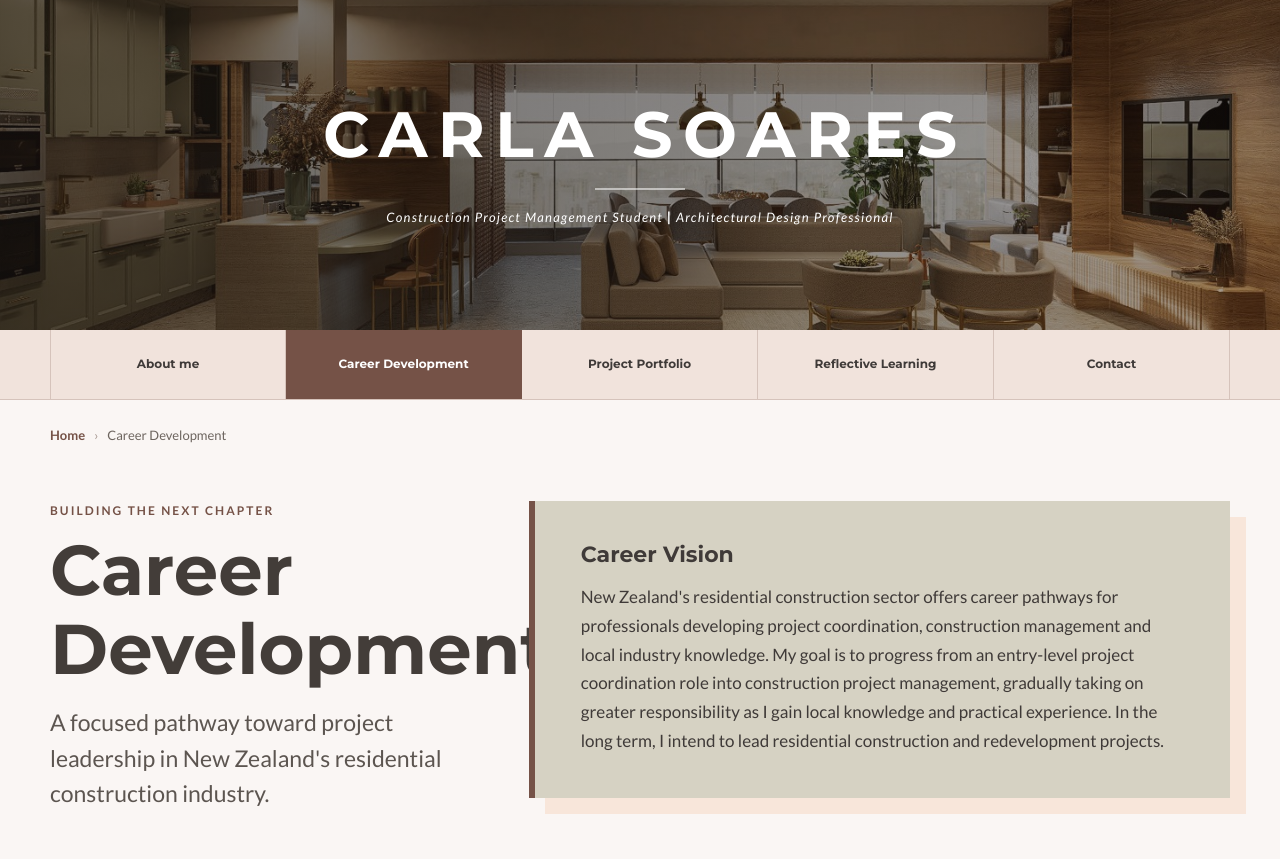
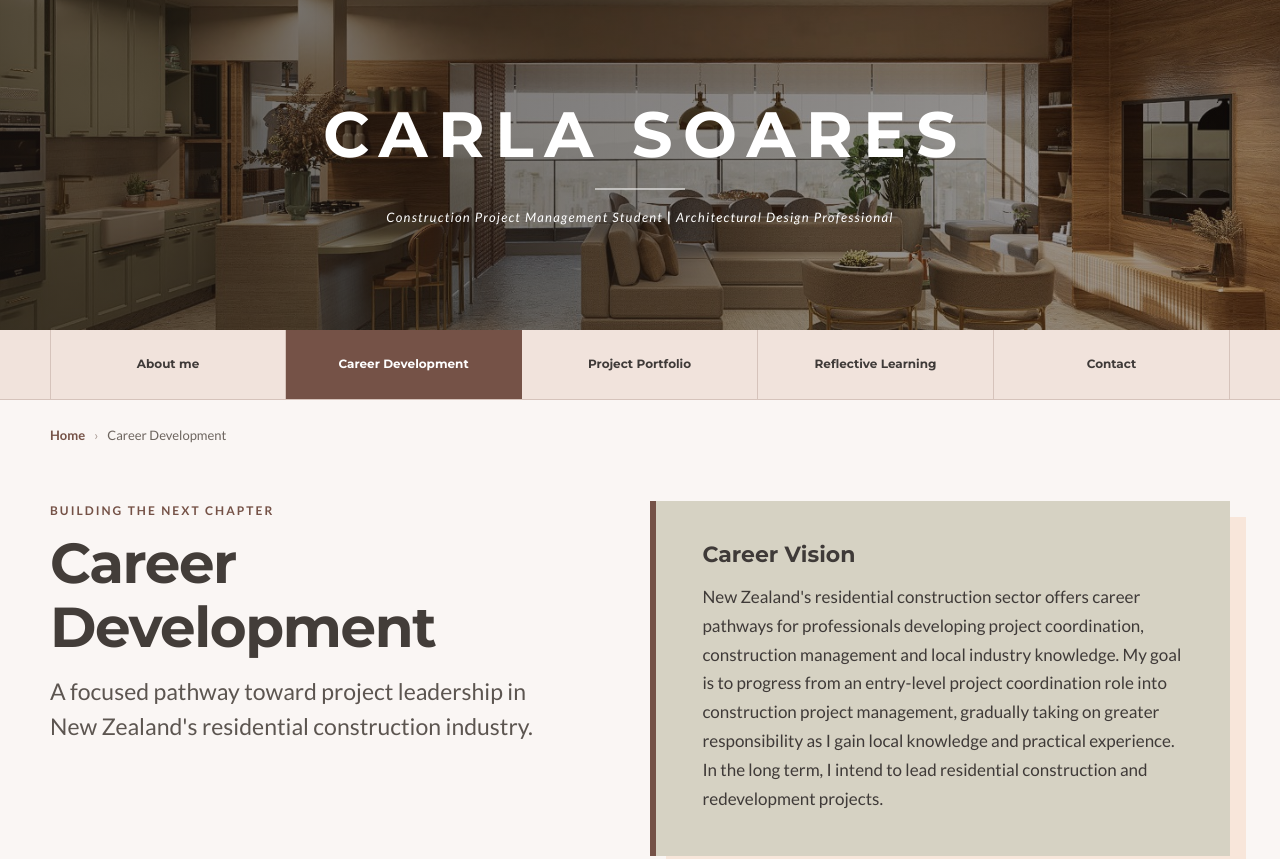
Before and after one commit to carlarochasoares-netizen/carla-soares, a plain HTML site: page career-development.html in a window 1280 px wide. Shown: the top 859 px of the page. Drawn offline with Linux system fonts and the light colour scheme.

Commit message:
Fix Career Development intro spacing

```diff
--- a/career-development.html
+++ b/career-development.html
@@ -11,13 +11,13 @@
   *{box-sizing:border-box}html{scroll-behavior:smooth}body{margin:0;background:var(--bg);color:var(--ink);font-family:'Lato',Arial,sans-serif;line-height:1.7}a{color:inherit;text-decoration:none}img{display:block;max-width:100%}.shell{width:min(1500px,100%);margin:auto;padding-inline:50px}
   .hero{height:330px;position:relative;display:grid;place-items:center;overflow:hidden;background:#40352f}.hero>img{position:absolute;inset:0;width:100%;height:100%;object-fit:cover;object-position:center}.hero:after{content:"";position:absolute;inset:0;background:linear-gradient(90deg,rgba(24,20,18,.64),rgba(24,20,18,.38))}.brand{position:relative;z-index:1;text-align:center;color:white;padding:25px}.brand strong{display:block;font-family:'Montserrat',Arial,sans-serif;font-size:clamp(39px,5vw,68px);line-height:1;letter-spacing:.16em;text-transform:uppercase;margin-left:.16em}.brand i{display:block;font-size:13px;letter-spacing:.1em;margin-top:22px}.brand i:before{content:"";display:block;width:90px;height:2px;background:#fff8;margin:0 auto 16px}
   .menu{height:70px;background:#f1e3dc;display:grid;grid-template-columns:repeat(5,1fr);padding-inline:50px;border-bottom:1px solid var(--line)}.menu a{display:grid;place-items:center;text-align:center;padding:10px;font-family:'Montserrat',Arial,sans-serif;font-size:12px;font-weight:700;border-right:1px solid var(--line);transition:.2s}.menu a:first-child{border-left:1px solid var(--line)}.menu a:hover,.menu a:focus,.menu a[aria-current="page"]{background:var(--accent);color:#fff;outline:none}
-  .crumb{padding-top:24px;font-size:13px;color:var(--muted)}.crumb a{font-weight:700;color:var(--accent)}.crumb span{margin:0 9px;color:#a69790}.intro{padding-top:55px;padding-bottom:65px;display:grid;grid-template-columns:minmax(300px,.75fr) minmax(0,1.25fr);gap:58px;align-items:start}.eyebrow{margin:0 0 10px;text-transform:uppercase;letter-spacing:.17em;font-size:12px;font-weight:700;color:var(--accent)}h1,h2,h3{font-family:'Montserrat',Arial,sans-serif;line-height:1.12}h1{font-size:clamp(42px,5.5vw,76px);margin:0;color:#433d39}h2{font-size:clamp(29px,4vw,48px);margin:0}.lead{font-size:clamp(18px,2vw,23px);line-height:1.55;margin:16px 0 0;color:#5c5550}.vision{background:var(--stone);padding:42px 46px;border-left:6px solid var(--accent);box-shadow:16px 16px 0 var(--peach)}.vision h3{font-size:22px;margin:0 0 15px}.vision p{margin:0;font-size:17px}
+  .crumb{padding-top:24px;font-size:13px;color:var(--muted)}.crumb a{font-weight:700;color:var(--accent)}.crumb span{margin:0 9px;color:#a69790}.intro{padding-top:55px;padding-bottom:65px;display:grid;grid-template-columns:minmax(0,.95fr) minmax(0,1.05fr);gap:76px;align-items:start}.intro>div{min-width:0}.eyebrow{margin:0 0 10px;text-transform:uppercase;letter-spacing:.17em;font-size:12px;font-weight:700;color:var(--accent)}h1,h2,h3{font-family:'Montserrat',Arial,sans-serif;line-height:1.12}h1{font-size:clamp(40px,4.4vw,66px);letter-spacing:-.025em;margin:0;color:#433d39;max-width:100%}h2{font-size:clamp(29px,4vw,48px);margin:0}.lead{font-size:clamp(18px,2vw,23px);line-height:1.55;margin:16px 0 0;color:#5c5550}.vision{background:var(--stone);padding:42px 46px;border-left:6px solid var(--accent);box-shadow:16px 16px 0 var(--peach)}.vision h3{font-size:22px;margin:0 0 15px}.vision p{margin:0;font-size:17px}
   .band{padding-block:76px}.band-stone{background:#e3dfd5}.band-rose{background:#f3e5e0}.band-blue{background:#e4e6eb}.section-head{display:grid;grid-template-columns:150px 1fr;gap:30px;align-items:end;margin-bottom:42px}.section-no{font-family:'Montserrat',Arial,sans-serif;font-weight:800;font-size:13px;letter-spacing:.16em;color:var(--accent);border-bottom:2px solid var(--accent);padding-bottom:10px}.section-head p{margin:12px 0 0;font-style:italic;color:var(--muted);font-size:17px}.section-title{max-width:900px}
   .figure{margin:0}.figure-frame{padding:12px;background:#fff9;border:1px solid var(--line);box-shadow:0 18px 45px rgba(78,63,57,.08);overflow:auto}.figure img{width:100%;height:auto;min-width:760px}.figure figcaption{font-size:13px;color:var(--muted);margin-top:14px;font-style:italic}.statement{margin-top:26px;padding:25px 30px;background:var(--bg);border-left:4px solid var(--accent);font-size:17px;font-style:italic;text-align:center}
   .roadmap-wrap{display:grid;grid-template-columns:minmax(0,1fr);gap:28px}.roadmap-key{display:grid;grid-template-columns:repeat(5,1fr);gap:12px}.step{padding:19px 16px;background:#fff8;border-top:4px solid var(--accent);text-align:center}.step:nth-child(2){border-color:var(--olive)}.step:nth-child(3){border-color:var(--navy)}.step:nth-child(4){border-color:#aa8558}.step:nth-child(5){border-color:#96625d}.step b{display:block;font-family:'Montserrat',Arial,sans-serif;font-size:12px;text-transform:uppercase;letter-spacing:.07em}.step span{font-size:13px;color:var(--muted)}
   .goals-grid{display:grid;grid-template-columns:1fr 1fr;gap:28px}.goal-card{background:#fff8;padding:15px;border:1px solid var(--line);box-shadow:0 16px 40px rgba(78,63,57,.07)}.goal-card header{padding:18px 20px 22px}.goal-card .goal-label{font-size:11px;letter-spacing:.15em;text-transform:uppercase;color:var(--accent);font-weight:700}.goal-card h3{font-size:25px;margin:4px 0 0}.goal-card img{width:100%;height:auto}.goal-card p{font-size:13px;color:var(--muted);font-style:italic;margin:13px 5px 2px}.focus{margin-top:35px;display:grid;grid-template-columns:repeat(4,1fr);gap:14px}.focus div{padding:22px 16px;text-align:center;background:var(--bg)}.focus b{display:block;font-family:'Montserrat',Arial,sans-serif;font-size:13px;text-transform:uppercase}.focus span{font-size:13px;color:var(--muted)}
   footer{background:#403a37;color:#f7efeb;padding:34px 50px;text-align:center;font-size:13px}footer a{font-weight:700;text-decoration:underline;text-underline-offset:3px}
-  @media(max-width:980px){.intro{grid-template-columns:1fr;gap:28px}.goals-grid{grid-template-columns:1fr}.roadmap-key{grid-template-columns:repeat(3,1fr)}.roadmap-key .step:nth-child(4),.roadmap-key .step:nth-child(5){grid-column:span 1}.focus{grid-template-columns:repeat(2,1fr)}}
+  @media(max-width:1120px){.intro{grid-template-columns:1fr;gap:32px}.intro>div:first-child{max-width:760px}.goals-grid{grid-template-columns:1fr}.roadmap-key{grid-template-columns:repeat(3,1fr)}.roadmap-key .step:nth-child(4),.roadmap-key .step:nth-child(5){grid-column:span 1}.focus{grid-template-columns:repeat(2,1fr)}}
   @media(max-width:760px){.shell{padding-inline:28px}.hero{height:290px}.brand strong{font-size:36px;letter-spacing:.08em;margin-left:.08em}.brand i{font-size:10px;line-height:1.5}.menu{height:auto;padding:0 28px;grid-template-columns:1fr}.menu a{min-height:46px;border-right:0;border-bottom:1px solid var(--line)}.menu a:first-child{border-left:0}.intro{padding-block:40px}.vision{padding:30px;box-shadow:9px 9px 0 var(--peach)}.section-head{grid-template-columns:1fr;gap:14px;margin-bottom:30px}.section-no{width:110px}.band{padding-block:54px}.figure-frame{padding:8px}.figure img{min-width:680px}.roadmap-key{grid-template-columns:1fr}.focus{grid-template-columns:1fr 1fr}footer{padding-inline:28px}}
   @media(max-width:460px){.shell{padding-inline:20px}.brand i b{display:block;color:transparent;height:2px}.vision p{font-size:16px}.focus{grid-template-columns:1fr}}
   </style>
```
